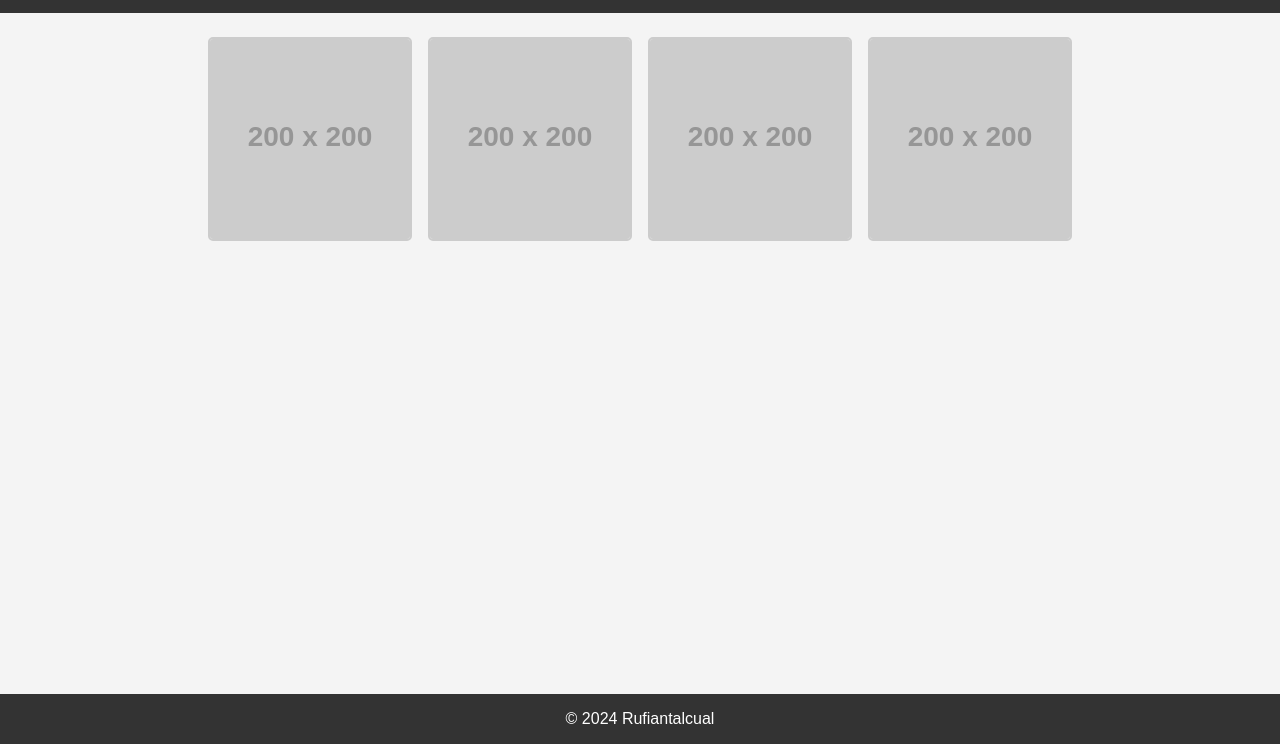
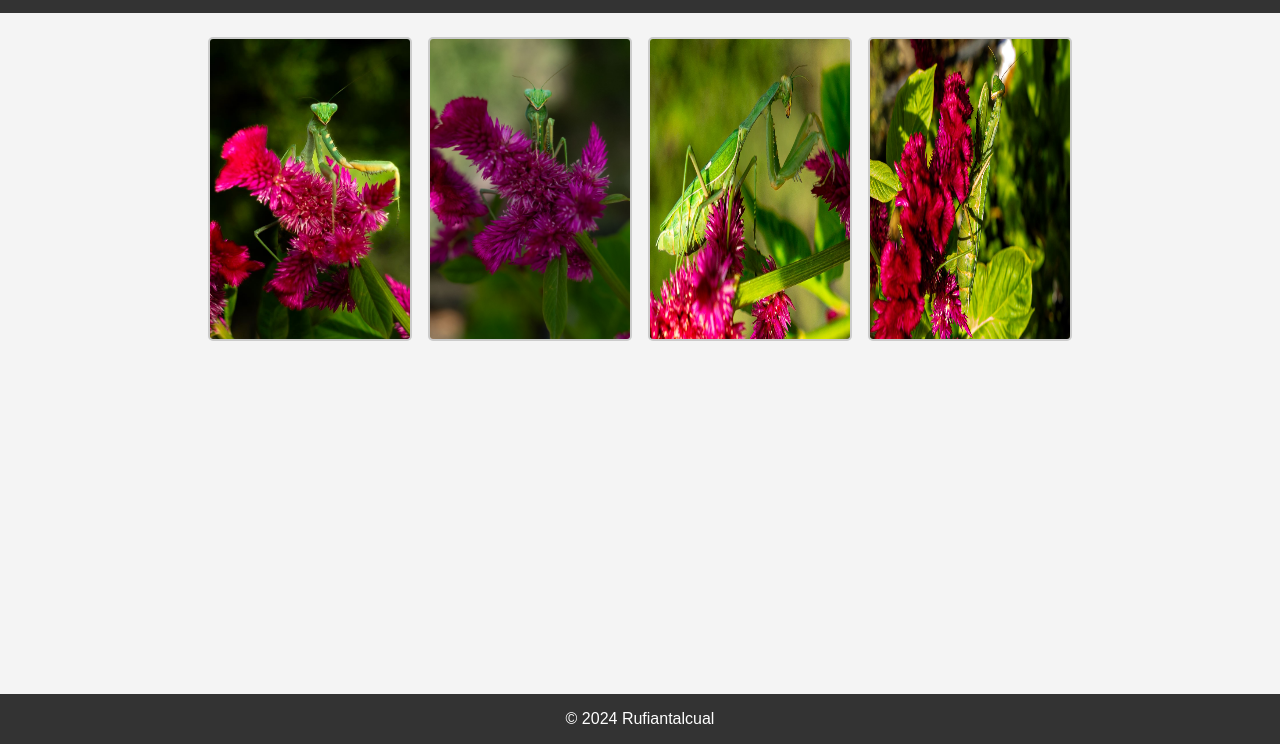
Before and after one commit to rufo050455/mi_pagina_web, a plain HTML site: page index.html in a window 1280 px wide. Shown: the part 56-800 px from the top of the page. Drawn offline with Linux system fonts and the light colour scheme; placeholder pictures from the web are drawn by us.

Commit message:
Actualizar rutas de imágenes en index.html

```diff
--- a/index.html
+++ b/index.html
@@ -57,10 +57,10 @@
 
     <main class="gallery">
         <!-- Ejemplo de fotos, puedes añadir más -->
-        <img src="https://via.placeholder.com/200" alt="Foto 1">
-        <img src="https://via.placeholder.com/200" alt="Foto 2">
-        <img src="https://via.placeholder.com/200" alt="Foto 3">
-        <img src="https://via.placeholder.com/200" alt="Foto 4">
+        <img src="DSC03990.jpg" alt="Foto 1">
+        <img src="DSC03991.jpg" alt="Foto 2">
+        <img src="DSC03994.jpg" alt="Foto 3">
+        <img src="DSC04004.jpg" alt="Foto 4">
     </main>
 
     <footer>
```
